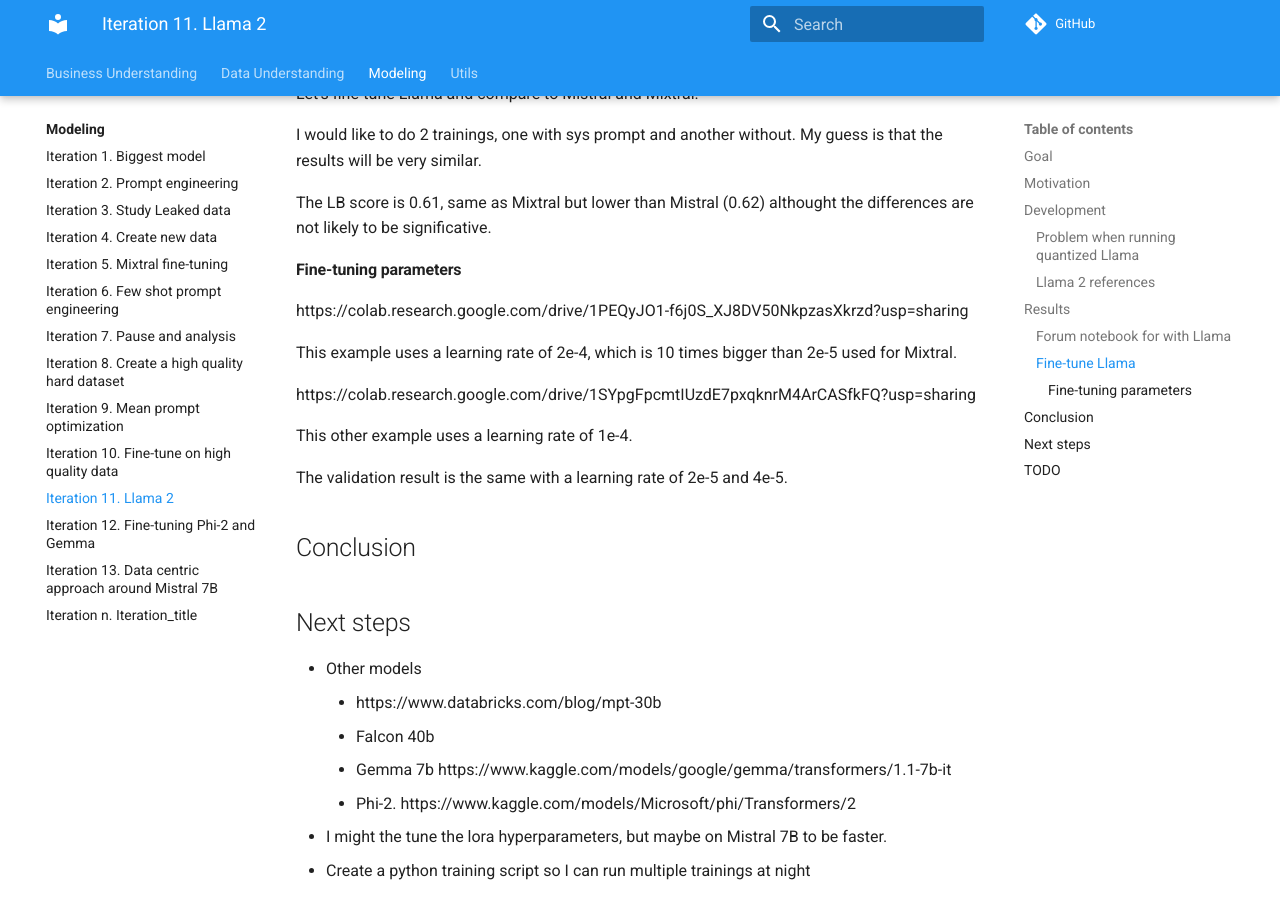
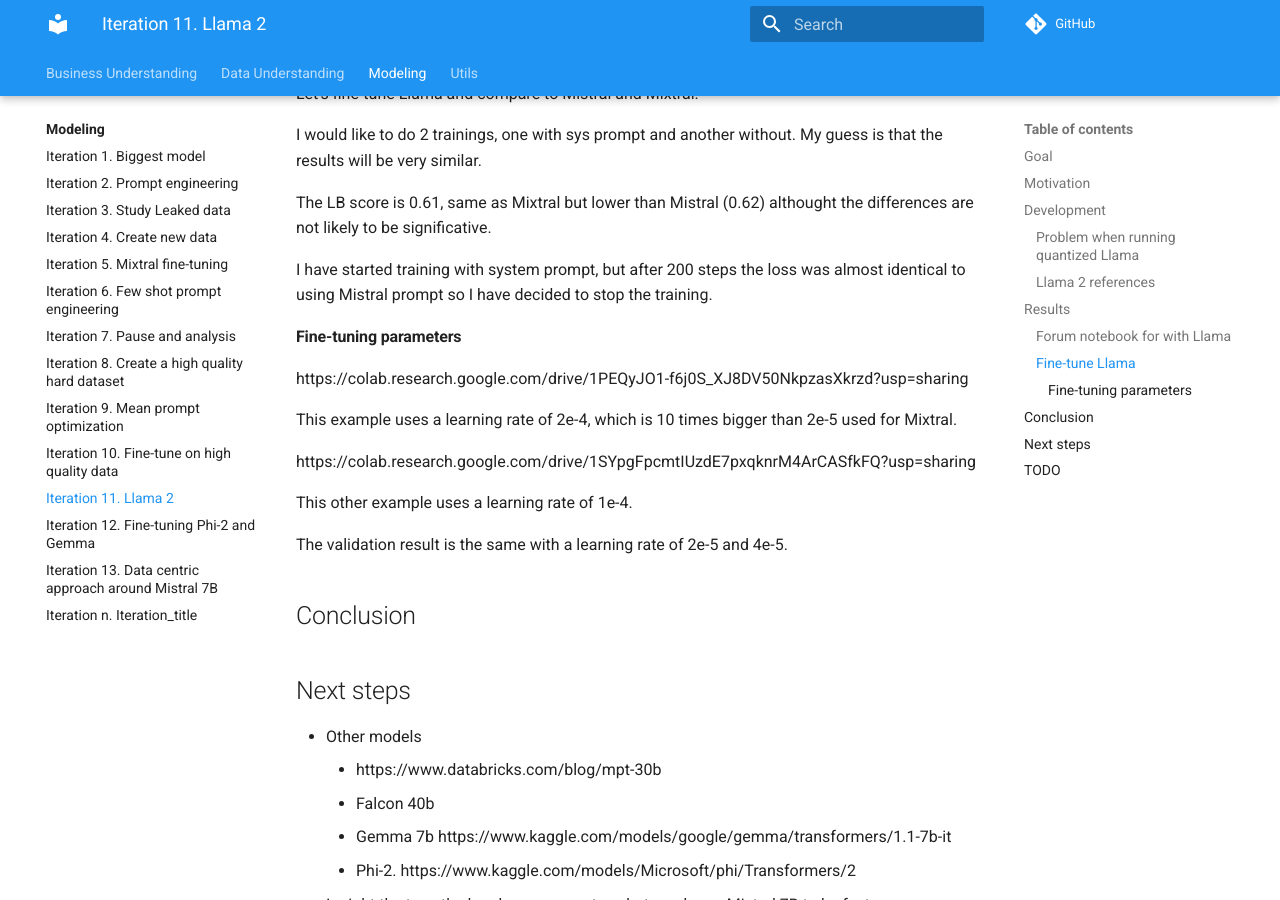
Before and after one commit to ironbar/prompt_recovery, an MkDocs documentation site: the page built from docs/modeling/Iteration_11_llama_2.md, in a window 1280 px wide and 900 px high, scrolled down 1754 px. Built offline with MkDocs 1.6.1 and Material for MkDocs 9.7.7, drawn with Linux system fonts in a browser that asks for light colours; comment, search, counter and statistics services are not loaded.

Commit message:
more experiments

```diff
--- a/docs/modeling/Iteration_11_llama_2.md
+++ b/docs/modeling/Iteration_11_llama_2.md
@@ -82,6 +82,9 @@
 The LB score is 0.61, same as Mixtral but lower than Mistral (0.62) althought the differences are not
 likely to be significative.
 
+I have started training with system prompt, but after 200 steps the loss was almost identical to using Mistral prompt
+so I have decided to stop the training.
+
 #### Fine-tuning parameters
 
 https://colab.research.google.com/drive/1PEQyJO1-f6j0S_XJ8DV50NkpzasXkrzd?usp=sharing
```
Also changed, not shown: 2 other files.
